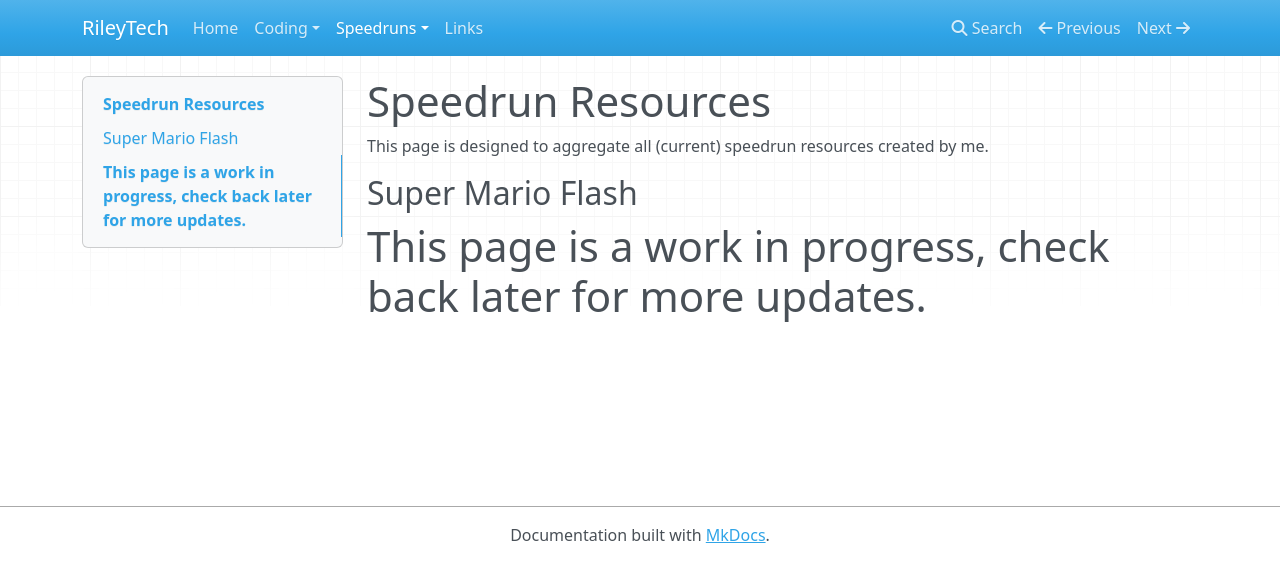
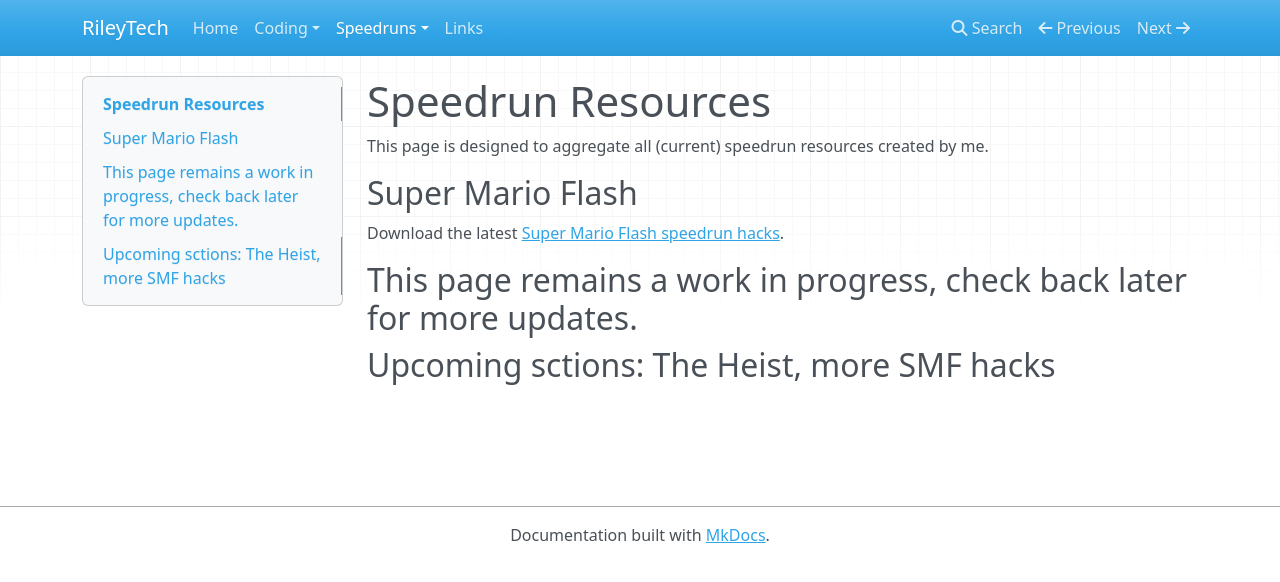
Before and after one commit to rayyaw/rayyaw.github.io, an MkDocs documentation site: the page built from docs/speedrun/speedrun-resources.md, in a window 1280 px wide. Shown: the top 582 px of the page. Built offline with MkDocs 1.6.1, drawn with Linux system fonts in a browser that asks for light colours; nearby versions of some CDN libraries.

Commit message:
Add SMF practice hacks

```diff
--- a/docs/speedrun/speedrun-resources.md
+++ b/docs/speedrun/speedrun-resources.md
@@ -4,4 +4,7 @@
 
 ## Super Mario Flash
 
-# This page is a work in progress, check back later for more updates.
+Download the latest <a href="/files/SMF-Hacks-Build-4.zip">Super Mario Flash speedrun hacks</a>.
+
+## This page remains a work in progress, check back later for more updates.
+## Upcoming sctions: The Heist, more SMF hacks
```
Also changed, not shown: 1 other file.
